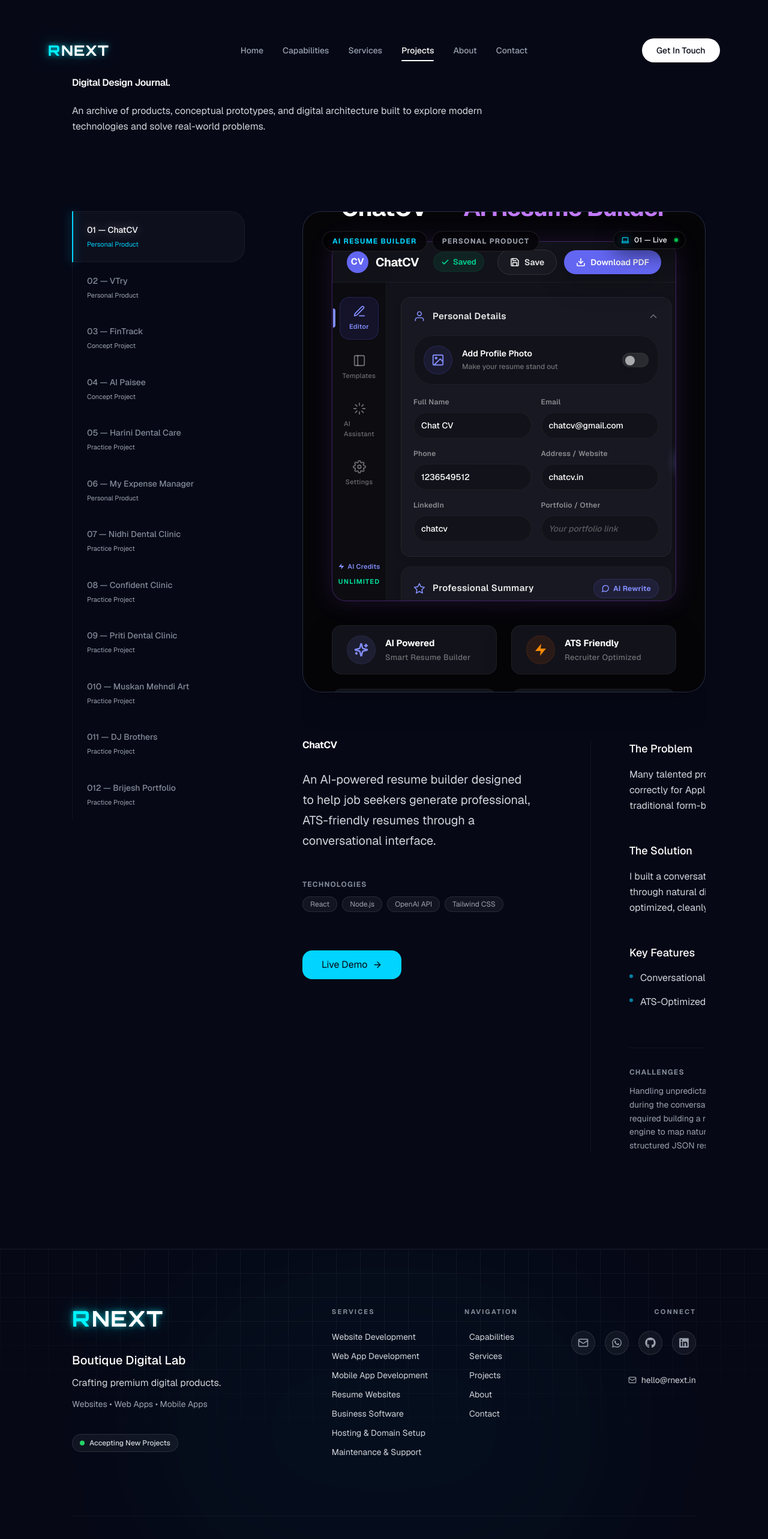
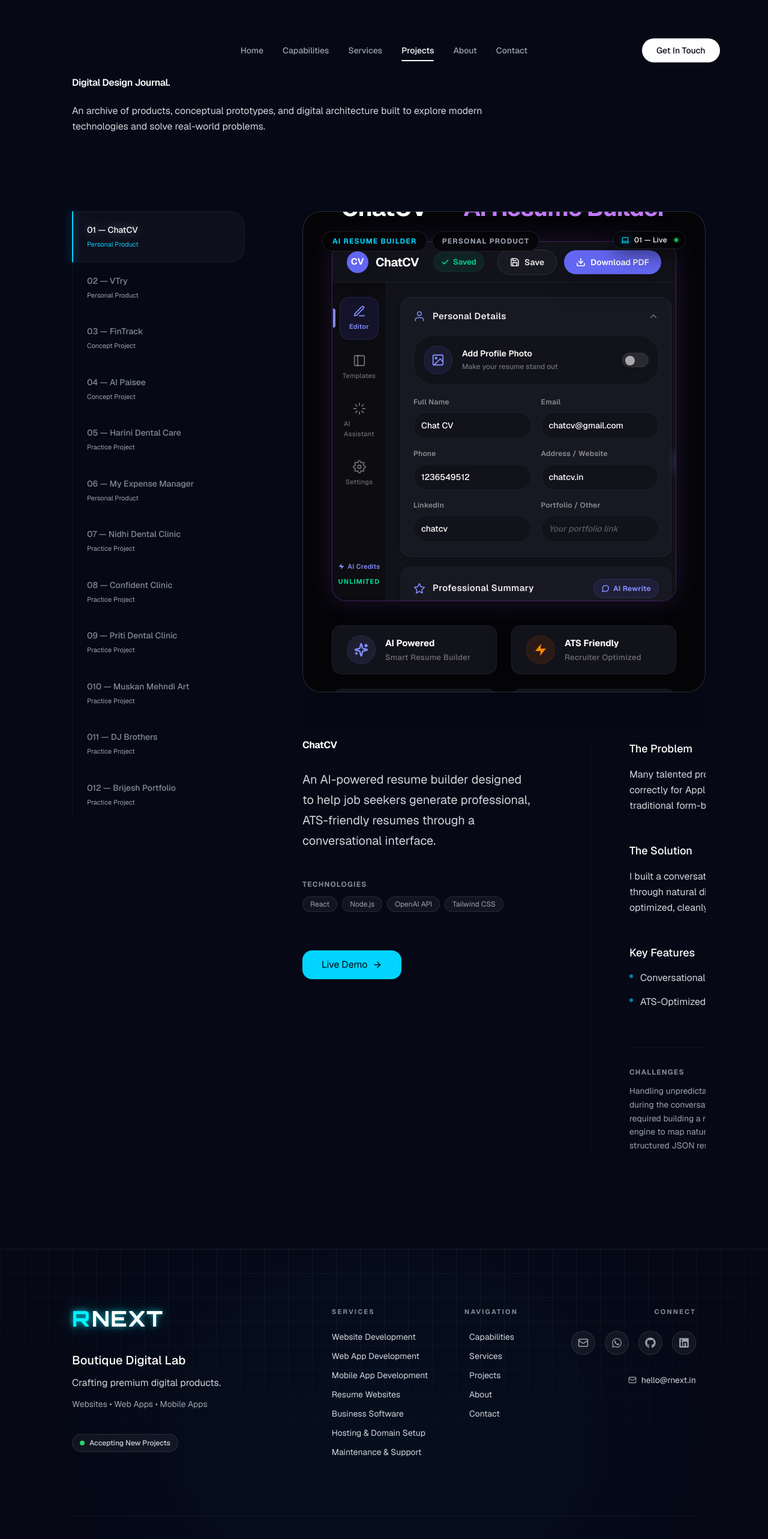
Before and after one commit to mahakal404/RNEXT.in, a Next.js app: page /projects in a window 1280 px wide. Shown: the top 2565 px of the page at 60% size. Built offline with nearby package versions, Linux system fonts and the light colour scheme.

Commit message:
feat: implement premium cinematic brand intro with layoutId morphing and global introStore

```diff
--- a/src/app/page.tsx
+++ b/src/app/page.tsx
@@ -9,10 +9,12 @@
 import { ScrollIndicator } from "@/components/ui/ScrollIndicator";
 
 import { FinalCTA } from "@/components/sections/FinalCTA";
+import { BrandIntro } from "@/components/layout/BrandIntro";
 
 export default function Home() {
   return (
     <>
+      <BrandIntro />
       <Navbar />
       <ScrollIndicator />
       <div className="w-full flex flex-col items-center">
--- /dev/null
+++ b/src/components/layout/BrandIntro.tsx
@@ -0,0 +1,69 @@
+"use client";
+
+import React, { useEffect, useState } from 'react';
+import { motion, AnimatePresence } from 'framer-motion';
+import { BrandLogo } from '../ui/BrandLogo';
+import { useIntroStore, introStore } from '../../store/introStore';
+import { useMotionUtilities } from '../../lib/motion';
+
+export function BrandIntro() {
+  const introState = useIntroStore();
+  const { shouldReduceMotion } = useMotionUtilities();
+  const [mounted, setMounted] = useState(false);
+
+  useEffect(() => {
+    introStore.initialize();
+    setMounted(true);
+  }, []);
+
+  // Only render if we are mounted and not completed
+  if (!mounted || introState === 'COMPLETED' || shouldReduceMotion) {
+    return null;
+  }
+
+  const handleSequenceComplete = () => {
+    // 1. Logo construction and pulse finished.
+    // 2. Start moving the logo to the Navbar (triggers layoutId morph)
+    introStore.setState('TRANSITIONING');
+
+    // 3. After the logo is ~70-80% of the way to the navbar (e.g. 500ms into a 700ms transition), reveal the Hero.
+    setTimeout(() => {
+      introStore.setState('REVEALING_HERO');
+    }, 500);
+
+    // 4. Finally, mark as fully completed so the overlay unmounts entirely and user can interact
+    setTimeout(() => {
+      introStore.markAsPlayed();
+    }, 800);
+  };
+
+  const isTransitioning = introState === 'TRANSITIONING' || introState === 'REVEALING_HERO';
+
+  return (
+    <AnimatePresence>
+      {introState === 'PENDING' && (
+        <motion.div
+          key="intro-overlay"
+          initial={{ opacity: 1 }}
+          exit={{ opacity: 0 }}
+          transition={{ duration: 0.12, ease: "linear" }}
+          className="fixed inset-0 z-[100] flex flex-col items-center pointer-events-auto"
+          // We don't want a solid background. The user requested the Hero background to be visible.
+          // We just prevent clicks during the intro (pointer-events-auto on a transparent overlay).
+        >
+          {/* Logo container at 45% viewport height */}
+          <div className="absolute top-[45%] left-1/2 -translate-x-1/2 -translate-y-1/2">
+            {!isTransitioning && (
+              <BrandLogo
+                size="md" // 36px, exactly 1.5x the Navbar logo (24px)
+                layoutId="rnext-brand-logo"
+                animateSequence={true}
+                onSequenceComplete={handleSequenceComplete}
+              />
+            )}
+          </div>
+        </motion.div>
+      )}
+    </AnimatePresence>
+  );
+}
--- a/src/components/layout/Navbar.tsx
+++ b/src/components/layout/Navbar.tsx
@@ -9,8 +9,10 @@
 import { useGlobalNavigation } from '../../hooks/useGlobalNavigation';
 import { useScrollSpy } from '../../hooks/useScrollSpy';
 import { BrandLogo } from '@/components/ui/BrandLogo';
+import { useIntroStore } from '../../store/introStore';
 
 export function Navbar() {
+  const introState = useIntroStore();
   const [isScrolled, setIsScrolled] = useState(false);
   const [isMobileMenuOpen, setIsMobileMenuOpen] = useState(false);
   const [activeLink, setActiveLink] = useState('Home');
@@ -130,10 +132,13 @@
           <div className="flex-1 flex items-center">
             <Link
               href="/"
-              className="flex items-center"
+              className="flex items-center w-[100px] h-[32px]" // Explicit sizing to prevent layout shift during morph
               onClick={(e) => onNavClick(e, 'Home')}
             >
-              <BrandLogo size="sm" />
+              {/* Only mount the Navbar logo when the intro starts transitioning or is completed */}
+              {(introState === 'TRANSITIONING' || introState === 'REVEALING_HERO' || introState === 'COMPLETED') && (
+                <BrandLogo size="sm" layoutId="rnext-brand-logo" />
+              )}
             </Link>
           </div>
 
--- a/src/components/sections/Hero.tsx
+++ b/src/components/sections/Hero.tsx
@@ -7,8 +7,12 @@
 import { HeroVisual } from '../ui/mockups/HeroVisual';
 import { SectionHeader } from '../ui/SectionHeader';
 import { useCinematicScroll, variants, floating, useMotionUtilities, stagger, hover } from '../../lib/motion';
+import { useIntroStore } from '../../store/introStore';
 
 export function Hero() {
+  const introState = useIntroStore();
+  const shouldReveal = introState === 'REVEALING_HERO' || introState === 'COMPLETED';
+
   const scrollFX = useCinematicScroll();
   const { withReducedMotion, shouldReduceMotion } = useMotionUtilities();
 
@@ -87,7 +91,7 @@
             className="text-display-xl text-white mb-10 w-full max-w-3xl mx-auto leading-[1.2] md:leading-[1.25]"
             variants={stagger.slow.variants}
             initial="initial"
-            animate="animate"
+            animate={shouldReveal ? "animate" : "initial"}
           >
             <span className="inline-block pb-1 overflow-hidden">
               <motion.span className="inline-block" variants={wordReveal}>We </motion.span>
@@ -107,7 +111,9 @@
           {/* Description */}
           <motion.p
             className="text-lg md:text-xl text-text-secondary mb-12 w-full max-w-[550px] mx-auto leading-relaxed md:leading-loose font-medium"
-            {...withReducedMotion(variants.blurReveal)}
+            variants={shouldReduceMotion ? undefined : variants.blurReveal}
+            initial="initial"
+            animate={shouldReveal ? "animate" : "initial"}
             transition={{ ...variants.blurReveal.transition, delay: 0.6 }}
           >
             Websites, Web Apps & AI Solutions for Modern Businesses. We transform complex problems into elegant digital products.
@@ -116,7 +122,9 @@
           {/* CTA Buttons - Premium Hover Springs */}
           <motion.div
             className="flex flex-col sm:flex-row items-center justify-center gap-[12px] lg:gap-[16px] w-full sm:w-auto"
-            {...withReducedMotion(variants.fade)}
+            variants={shouldReduceMotion ? undefined : variants.fade}
+            initial="initial"
+            animate={shouldReveal ? "animate" : "initial"}
             transition={{ ...variants.fade.transition, delay: 0.9 }}
           >
             <motion.div {...hover.button}>
@@ -136,11 +144,9 @@
         {/* Hero Visual Showcase (Premium Parallax + Inner Interactions) */}
         <motion.div
           className="w-full flex justify-center mt-8"
-          {...withReducedMotion({
-            initial: { opacity: 0, scale: 0.9, y: 40 },
-            animate: { opacity: 1, scale: 1, y: 0 },
-            transition: { duration: 1.2, ease: [0.16, 1, 0.3, 1], delay: 1.2 }
-          })}
+          initial={shouldReduceMotion ? { opacity: 1, scale: 1, y: 0 } : { opacity: 0, scale: 0.9, y: 40 }}
+          animate={shouldReveal ? { opacity: 1, scale: 1, y: 0 } : { opacity: 0, scale: 0.9, y: 40 }}
+          transition={{ duration: 1.2, ease: [0.16, 1, 0.3, 1], delay: 1.2 }}
           style={{ scale: scrollFX.deviceScale, y: scrollFX.deviceY }}
         >
           {/* We pass the motion values down for precise parallax */}
@@ -152,11 +158,9 @@
       {/* Scroll Indicator */}
       <motion.div
         className="absolute bottom-10 left-1/2 -translate-x-1/2 flex flex-col items-center gap-3 text-text-muted cursor-default"
-        {...withReducedMotion({
-          initial: { opacity: 0 },
-          animate: { opacity: 1 },
-          transition: { duration: 0.8, delay: 2.4 }
-        })}
+        initial={shouldReduceMotion ? { opacity: 1 } : { opacity: 0 }}
+        animate={shouldReveal ? { opacity: 1 } : { opacity: 0 }}
+        transition={{ duration: 0.8, delay: 2.4 }}
         aria-hidden="true"
       >
         <span className="text-[10px] font-bold uppercase tracking-[0.2em]">Scroll</span>
--- a/src/components/ui/BrandLogo.tsx
+++ b/src/components/ui/BrandLogo.tsx
@@ -1,5 +1,7 @@
-import React from 'react';
+import React, { useEffect, useState } from 'react';
 import { Orbitron } from 'next/font/google';
+import { motion, useAnimation } from 'framer-motion';
+import { useMotionUtilities } from '../../lib/motion';
 
 const orbitron = Orbitron({
   subsets: ['latin'],
@@ -9,7 +11,10 @@
 interface BrandLogoProps {
   className?: string;
   size?: 'sm' | 'md' | 'lg' | 'xl' | 'custom';
-  bgColor?: string; // To match the background color for the 'R' cut
+  bgColor?: string;
+  layoutId?: string;
+  animateSequence?: boolean;
+  onSequenceComplete?: () => void;
 }
 
 const sizeClasses = {
@@ -23,24 +28,112 @@
 export const BrandLogo: React.FC<BrandLogoProps> = ({
   className = '',
   size = 'md',
-  bgColor = '#030811' // Default background color from your CSS
+  bgColor = '#030811',
+  layoutId,
+  animateSequence = false,
+  onSequenceComplete
 }) => {
+  const { shouldReduceMotion } = useMotionUtilities();
+  const controls = useAnimation();
+  const pulseControls = useAnimation();
+  const [sequenceDone, setSequenceDone] = useState(false);
+
+  useEffect(() => {
+    if (!animateSequence || shouldReduceMotion) {
+      if (onSequenceComplete) onSequenceComplete();
+      return;
+    }
+
+    const runSequence = async () => {
+      // Base delay
+      await new Promise(resolve => setTimeout(resolve, 100));
+
+      // Individual letter reveal timings: R(180), N(110), E(90), X(90), T(90)
+      await controls.start("r", { duration: 0.18, ease: "easeOut" });
+      await controls.start("n", { duration: 0.11, ease: "easeOut" });
+      await controls.start("e", { duration: 0.09, ease: "easeOut" });
+      await controls.start("x", { duration: 0.09, ease: "easeOut" });
+      await controls.start("t", { duration: 0.09, ease: "easeOut" });
+
+      // Subtle cyan pulse and scale spring
+      await pulseControls.start("pulse");
+
+      setSequenceDone(true);
+      if (onSequenceComplete) onSequenceComplete();
+    };
+
+    runSequence();
+  }, [animateSequence, shouldReduceMotion, controls, pulseControls, onSequenceComplete]);
+
+  // If not animating the sequence, everything is instantly visible
+  const letterVariants = {
+    hidden: animateSequence && !shouldReduceMotion ? { opacity: 0, y: 5, filter: 'blur(4px)' } : { opacity: 1, y: 0, filter: 'blur(0px)' },
+    r: { opacity: 1, y: 0, filter: 'blur(0px)' },
+    n: { opacity: 1, y: 0, filter: 'blur(0px)' },
+    e: { opacity: 1, y: 0, filter: 'blur(0px)' },
+    x: { opacity: 1, y: 0, filter: 'blur(0px)' },
+    t: { opacity: 1, y: 0, filter: 'blur(0px)' },
+  };
+
   return (
-    <div
-      className={`${orbitron.className} flex items-center tracking-[0.04em] ${sizeClasses[size]} font-extrabold ${className}`}
+    <motion.div
+      layoutId={layoutId}
+      className={`${orbitron.className} flex items-center tracking-[0.04em] ${sizeClasses[size]} font-extrabold relative ${className}`}
+      animate={pulseControls}
+      variants={{
+        pulse: {
+          scale: [1, 1.03, 1],
+          transition: { type: "spring", stiffness: 400, damping: 15 }
+        }
+      }}
     >
-      <span
-        className="relative text-[#00f3ff] mr-[0.05em]
-        [text-shadow:0_0_10px_rgba(0,243,255,0.8),0_0_30px_rgba(0,243,255,0.4)]"
+      {/*
+        Single Cyan Glow Pulse.
+        Runs once across the letters via background positioning or opacity flash.
+      */}
+      {animateSequence && (
+        <motion.div
+          className="absolute inset-0 bg-gradient-to-r from-transparent via-brand-primary to-transparent blur-[8px] mix-blend-screen pointer-events-none z-10"
+          initial={{ opacity: 0, x: '-100%' }}
+          animate={pulseControls}
+          variants={{
+            pulse: {
+              opacity: [0, 0.4, 0],
+              x: ['-50%', '150%'],
+              transition: { duration: 0.6, ease: "easeInOut" }
+            }
+          }}
+        />
+      )}
+
+      <motion.span
+        className="relative text-[#00f3ff] mr-[0.05em] [text-shadow:0_0_10px_rgba(0,243,255,0.8),0_0_30px_rgba(0,243,255,0.4)] inline-block"
+        initial="hidden"
+        animate={controls}
+        variants={letterVariants}
       >
         R
+      </motion.span>
+
+      <span className="text-white [text-shadow:0_0_10px_rgba(0,243,255,0.6),0_0_30px_rgba(0,243,255,0.3)] flex">
+        {['N', 'E', 'X', 'T'].map((letter, i) => (
+          <motion.span
+            key={i}
+            className="inline-block"
+            initial="hidden"
+            animate={controls}
+            variants={{
+              hidden: letterVariants.hidden,
+              n: letter === 'N' ? letterVariants.n : letterVariants.hidden,
+              e: letter === 'E' ? letterVariants.e : (letter === 'N' ? letterVariants.n : letterVariants.hidden),
+              x: letter === 'X' ? letterVariants.x : (['N', 'E'].includes(letter) ? letterVariants.n : letterVariants.hidden),
+              t: letter === 'T' ? letterVariants.t : (['N', 'E', 'X'].includes(letter) ? letterVariants.n : letterVariants.hidden),
+            }}
+          >
+            {letter}
+          </motion.span>
+        ))}
       </span>
-      <span
-        className="text-white
-        [text-shadow:0_0_10px_rgba(0,243,255,0.6),0_0_30px_rgba(0,243,255,0.3)]"
-      >
-        NEXT
-      </span>
-    </div>
+    </motion.div>
   );
 };
--- /dev/null
+++ b/src/store/introStore.ts
@@ -0,0 +1,65 @@
+"use client";
+
+import { useSyncExternalStore } from 'react';
+
+// Intro States:
+// PENDING: Initial state, intro has not started.
+// PLAYING: Intro is currently playing.
+// TRANSITIONING: Logo is flying to the navbar.
+// REVEALING_HERO: Hero content begins fading in (overlaps with transition).
+// COMPLETED: Intro is entirely finished.
+export type IntroState = 'PENDING' | 'PLAYING' | 'TRANSITIONING' | 'REVEALING_HERO' | 'COMPLETED';
+
+let currentState: IntroState = 'PENDING';
+let listeners = new Set<() => void>();
+
+// In-memory runtime flag to prevent accidental replays on fast refresh/hydration
+let hasPlayedInMemory = false;
+
+function emitChange() {
+  for (const listener of listeners) {
+    listener();
+  }
+}
+
+export const introStore = {
+  subscribe(listener: () => void) {
+    listeners.add(listener);
+    return () => {
+      listeners.delete(listener);
+    };
+  },
+  getSnapshot() {
+    return currentState;
+  },
+  setState(newState: IntroState) {
+    if (currentState === newState) return;
+    currentState = newState;
+    emitChange();
+  },
+  // Call this on app mount to check if it should skip
+  initialize() {
+    if (typeof window !== 'undefined') {
+      const stored = sessionStorage.getItem('rnext_intro_played');
+
+      // If it already played in this session, or in-memory flag is true, skip.
+      if (stored === 'true' || hasPlayedInMemory) {
+        this.setState('COMPLETED');
+      } else {
+        this.setState('PENDING');
+      }
+    }
+  },
+  markAsPlayed() {
+    hasPlayedInMemory = true;
+    if (typeof window !== 'undefined') {
+      sessionStorage.setItem('rnext_intro_played', 'true');
+    }
+    this.setState('COMPLETED');
+  }
+};
+
+// React hook to use the store
+export function useIntroStore() {
+  return useSyncExternalStore(introStore.subscribe, introStore.getSnapshot, introStore.getSnapshot);
+}
```
